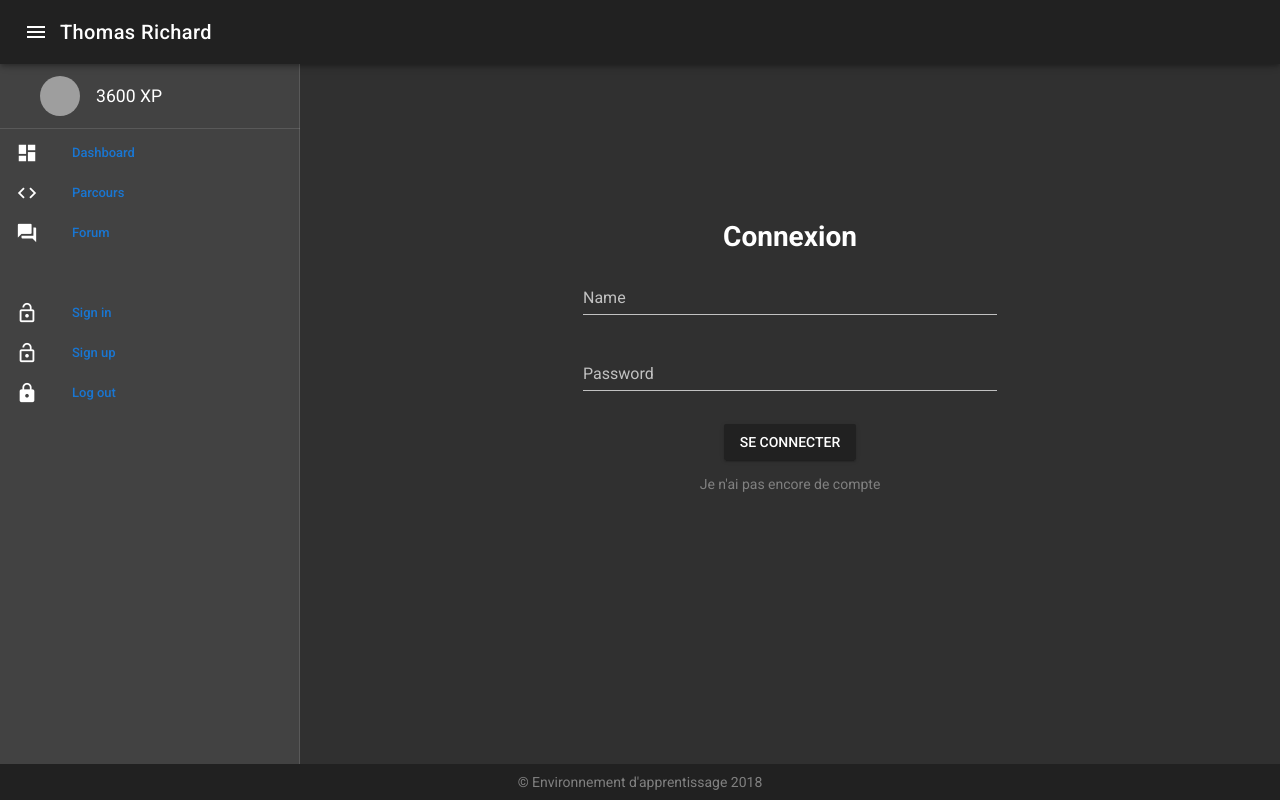
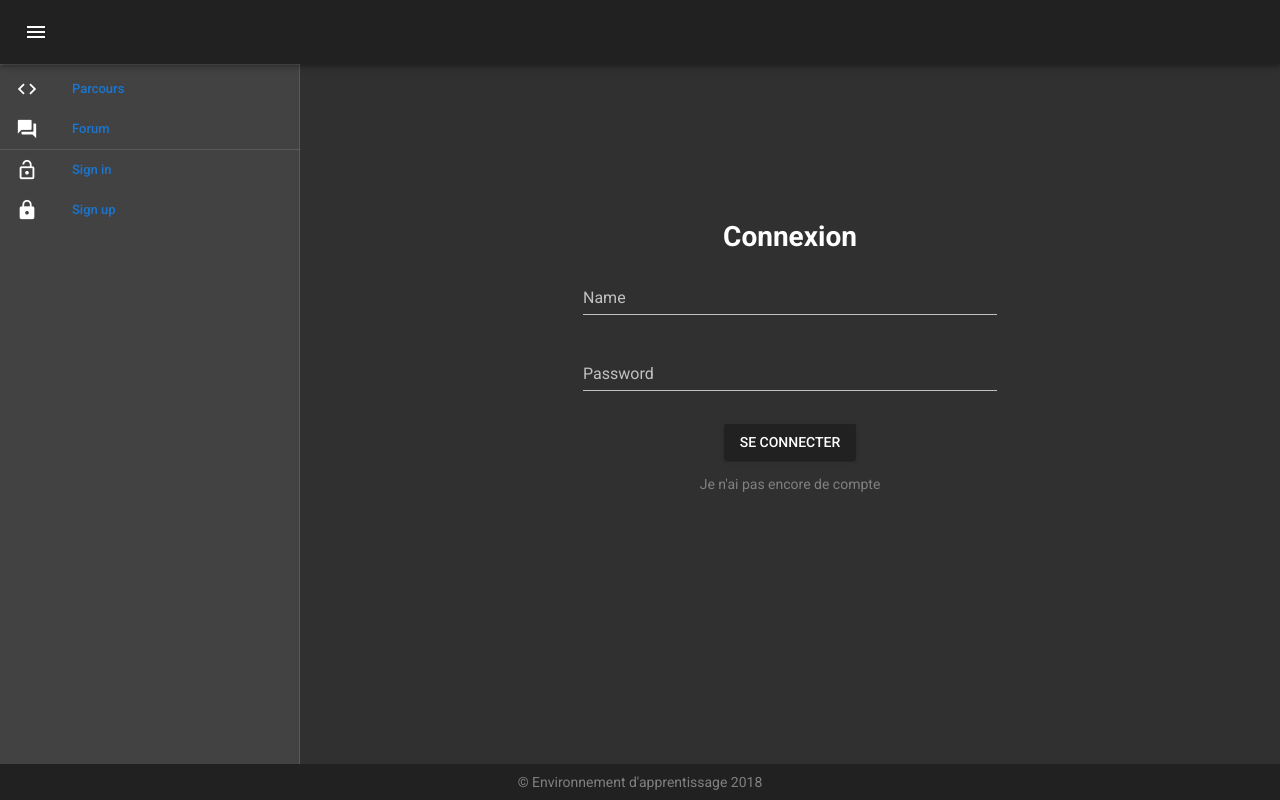
Before and after one commit to dev-yann/learn, a Vue app in the folder frontend/: page / in a window 1280 px wide. Built offline with nearby package versions, Linux system fonts and the light colour scheme; grey boxes are pictures that could not be loaded.

Commit message:
menu different si utilisateur connecte ou non

```diff
--- a/frontend/src/App.vue
+++ b/frontend/src/App.vue
@@ -3,7 +3,7 @@
 
       <!-- Side Bar -->
       <v-navigation-drawer clipped fixed v-model="drawer" app>
-         <v-toolbar flat class="transparent">
+         <v-toolbar flat class="transparent" v-if="islog">
             <router-link to ="/dashboard">
                <v-list class="pa-0">
                   <v-list-tile avatar>
@@ -20,7 +20,7 @@
          <v-divider></v-divider>
 
             <v-list dense>
-            <router-link to ="/dashboard">
+            <router-link to ="/dashboard" v-if="islog">
               <v-list-tile>
                 <v-list-tile-action>
                   <v-icon v-if="this.$router.currentRoute.fullPath==='/dashboard'" color="light-green lighten-1">dashboard</v-icon>
@@ -66,14 +66,11 @@
               </router-link>
 
 
-              <!-- Routes différentes si connecté ou non -->
+              <!-- Routes de connexion -->
 
-             <v-list-tile>
-                  <v-list-tile-content><v-list-tile-title></v-list-tile-title></v-list-tile-content>
-              </v-list-tile>
+              <v-divider></v-divider>
 
-
-            <router-link to ="/connexion">
+            <router-link to ="/connexion" v-if="!islog">
               <v-list-tile>
                 <v-list-tile-action>
                   <v-icon v-if="this.$router.currentRoute.fullPath==='/connexion'" color="light-green lighten-1">lock_open</v-icon>
@@ -88,11 +85,11 @@
               </v-list-tile>
           </router-link>
 
-              <router-link to ="/inscription">
+              <router-link to ="/inscription" v-if="!islog">
                 <v-list-tile>
                   <v-list-tile-action>
-                    <v-icon v-if="this.$router.currentRoute.fullPath==='/inscription'" color="light-green lighten-1">lock_open</v-icon>
-                    <v-icon v-else>lock_open</v-icon>
+                    <v-icon v-if="this.$router.currentRoute.fullPath==='/inscription'" color="light-green lighten-1">lock</v-icon>
+                    <v-icon v-else>lock</v-icon>
                   </v-list-tile-action>
                   <v-list-tile-content>
                     <v-list-tile-title>
@@ -103,7 +100,7 @@
                 </v-list-tile>
             </router-link>
 
-            <router-link to ="/connexion">
+            <router-link to ="/connexion" v-if="islog">
               <v-list-tile>
                 <v-list-tile-action><v-icon>lock</v-icon></v-list-tile-action>
                 <v-list-tile-content><v-list-tile-title>Log out</v-list-tile-title></v-list-tile-content>
@@ -119,7 +116,7 @@
 
     <v-toolbar app fixed clipped-left>
       <v-toolbar-side-icon @click.stop="drawer = !drawer"></v-toolbar-side-icon>
-      <router-link to ="/dashboard"><v-toolbar-title class="nom">Thomas Richard</v-toolbar-title></router-link>
+      <router-link to ="/dashboard"><v-toolbar-title class="nom" v-if="islog">Thomas Richard</v-toolbar-title></router-link>
     </v-toolbar>
 
 
@@ -154,11 +151,12 @@ export default {
     props: {
         source: String
     },
-    methods:{
+    computed:{
+        ...mapGetters(['isConnected']),
 
-    },
-    computed:{
-        ...mapGetters(['isConnected'])
+        islog(){
+          return this.$store.getters['isConnected'];;
+        }
     }
 }
 </script>
--- a/frontend/src/components/Connexion.vue
+++ b/frontend/src/components/Connexion.vue
@@ -53,11 +53,9 @@ export default {
    }),
    methods :{
        ...mapMutations(['setConnectedUser']),
+
      log(){
-
-
              url.post('/user',{
-
                  csrf_name : this.csrf_name,
                  csrf_value : this.csrf_value
 
@@ -70,7 +68,7 @@ export default {
              }).then(response => {
 
                  // L'api nous renvoie un token que l'on enregistre dans le ls
-                 console.log(response);
+                 alert(response);
                  ls.set('token',response.data.token);
 
                  // Méthode de mutation su store
@@ -87,7 +85,6 @@ export default {
  }
 </script>
 
-
 <style scoped>
 
 .container{
--- a/frontend/src/components/Inscription.vue
+++ b/frontend/src/components/Inscription.vue
@@ -63,7 +63,7 @@ export default {
              return url.post('/adduser',this.user).then(response => {
                  this.$router.push('/connexion')
              }).catch(error => {
-                 alert(error.response.data.error)
+                 console.log(error.response)
              })
 
          } else {
--- a/frontend/src/components/Parcours.vue
+++ b/frontend/src/components/Parcours.vue
@@ -20,7 +20,7 @@
       </v-card>
     </v-flex>
 
-        <v-flex xs12 sm6 offset-sm3 v-for="exercice in ex">
+        <v-flex xs12 sm6 offset-sm3 v-for="exercice in ex" :key="exercice.id">
             <v-card>
                 <v-card-title primary-title>
                     <div>
--- a/frontend/src/router/index.js
+++ b/frontend/src/router/index.js
@@ -11,13 +11,8 @@ import ForumSujet from '@/components/ForumSujet'
 import ForumAdd from '@/components/ForumAdd'
 import Parcours from '@/components/Parcours'
 import Chat from '@/components/Chat'
+import Exercice from '@/components/Exercice'
 
-/* Routes uniquement pour les profs */
-import Exercice from '@/components/Exercice'
-// On est d'accord c'est du back end, c'est a supprimer
-// import Groupes from '@/components/Groupes'
-// import GroupeAdd from '@/components/GroupeAdd'
-// import GroupeEdit from '@/components/GroupeEdit'
 
 import store from '@/store'
 import ls from '@/services/localStorage'
@@ -64,27 +59,18 @@ const router = new Router({
       path: '/parcoursliste',
       name: 'ParcoursListe',
       component: ParcoursListe,
-      meta: {
-          requireAuth : true
-       }
     },
     {
       path: '/forum',
       name: 'Forum',
       component: Forum
     },
-    // On est d'accord c'est du back end, c'est a supprimer
-/*    {
-      path: '/groupes',
-      name: 'Groupes',
-      component: Groupes
-   }, */
 
     {
       path: '/parcours/:id/exercice/:ide',
       name: 'exercice',
       component: Exercice,
-      meta: {
+     meta: {
         requireAuth: true
      }
     },
@@ -109,17 +95,6 @@ const router = new Router({
       name: 'ForumAdd',
       component: ForumAdd
     },
-    // On est d'accord c'est du back end, c'est a supprimer
-/*{
-      path: '/groupeadd',
-      name: 'GroupeAdd',
-      component: GroupeAdd
-    },
-    {
-      path: '/groupeedit',
-      name: 'GroupeEdit',
-      component: GroupeEdit
-   }*/
   ]
 })
 
--- a/frontend/src/store/index.js
+++ b/frontend/src/store/index.js
@@ -10,6 +10,7 @@ export default new Vuex.Store({
     plugins: [createPersistedState()],
     state: {
         connected: false,
+        member:true,
         user: {},
         parcours: {}
     },
```
Also changed, not shown: 1 other file (tests, documents, lock files or other folders).
